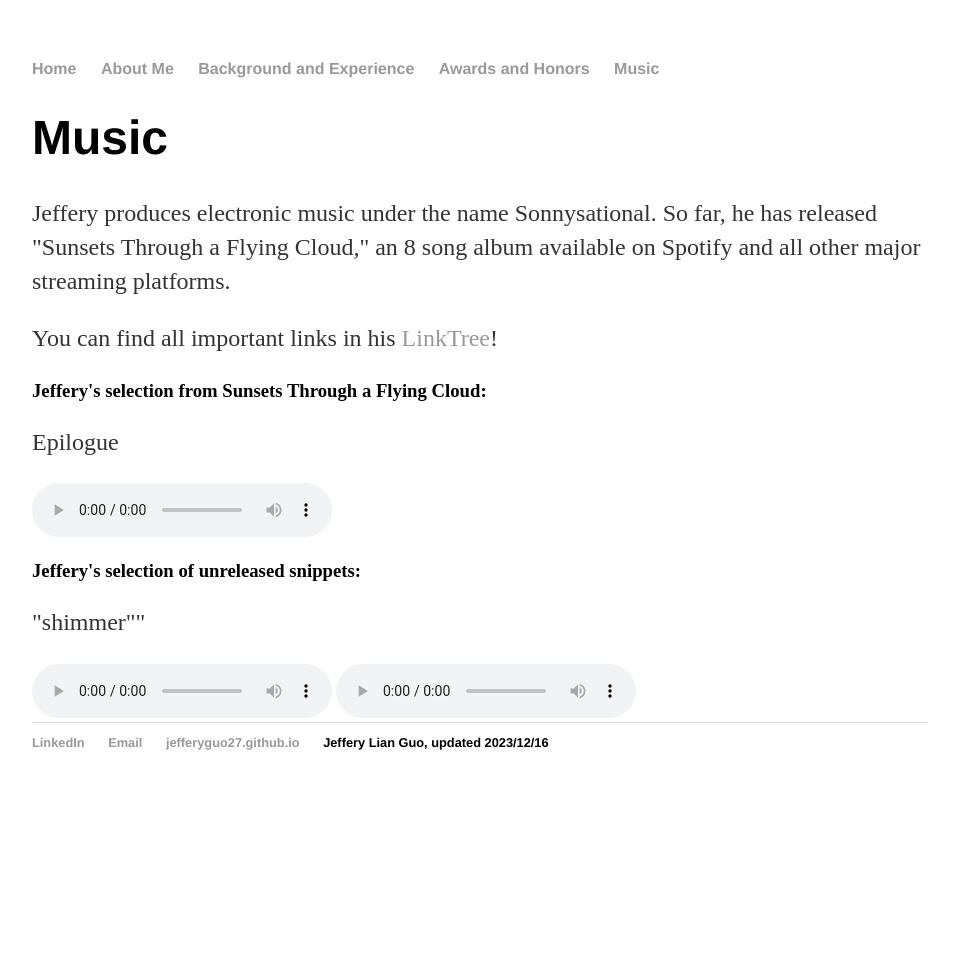
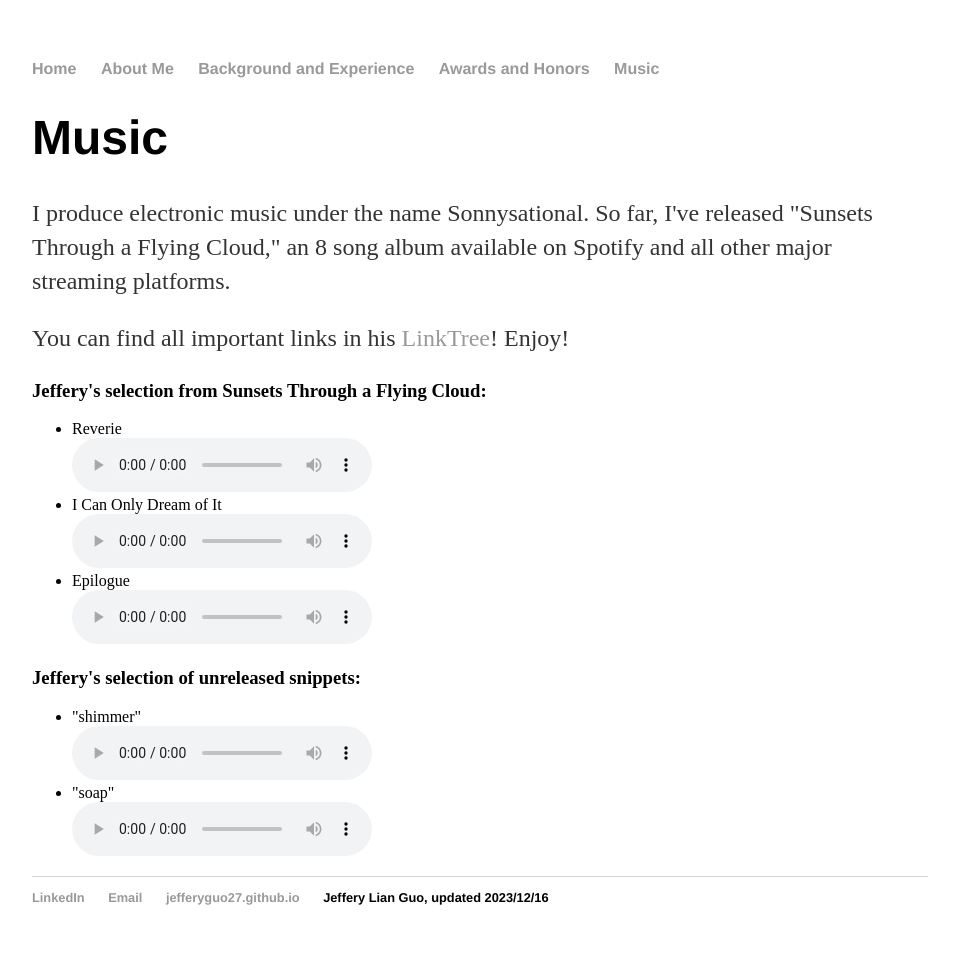
Before and after one commit to jefferyguo27/jefferyguo27.github.io, a Jekyll site: the page built from music/index.html, in a window 1280 px wide. Shown: the whole page, without its empty margins (160-1119 px from the left). Built offline with Jekyll 4.4.1, drawn with Linux system fonts in a browser that asks for light colours; before the commit the page ends 900 px from its top, so only the background shows below that.

Commit message:
more music things

```diff
--- a/music/index.html
+++ b/music/index.html
@@ -4,25 +4,40 @@ title: Music
 ---
 <div class="blurb">
 	<h1>Music</h1>
-    <p>Jeffery produces electronic music under the name Sonnysational. So far, he has released "Sunsets Through a Flying Cloud," an 8 song album available on Spotify and all other major streaming platforms.</p>
-    <p>You can find all important links in his <a href="https://www.linkedin.com/in/jefflguo/">LinkTree</a>!</p>
+    <p>I produce electronic music under the name Sonnysational. So far, I've released "Sunsets Through a Flying Cloud," an 8 song album available on Spotify and all other major streaming platforms.</p>
+    <p>You can find all important links in his <a href="https://www.linkedin.com/in/jefflguo/">LinkTree</a>! Enjoy!</p>
 
     <h3>Jeffery's selection from Sunsets Through a Flying Cloud:</h3>
-    <p>Epilogue</p>
+    <ul>
+        <li>Reverie</li>
+        <audio controls>
+            <source src="../audio/Reverie.mp3" type="audio/mpeg">
+        </audio>
+
+        <li>I Can Only Dream of It</li>
+        <audio controls>
+            <source src="../audio/I Can Only Dream of It.mp3" type="audio/mpeg">
+        </audio>
+
+        <li>Epilogue</li>
         <audio controls>
             <source src="../audio/Epilogue.mp3" type="audio/mpeg">
         </audio>
 
+    </ul>
+
     <h3>Jeffery's selection of unreleased snippets:</h3>
-    <p>"shimmer""</p>
+    <ul>
+        <li>"shimmer"</li>
         <audio controls>
             <source src="../audio/Shimmer beat.mp3" type="audio/mpeg">
             <p>"shimmer""</p>
         </audio>
 
+        <li>"soap"</li>
         <audio controls>
-        <p>"soap"</p>
             <source src="../audio/Soap.mp3" type="audio/mpeg">
         </audio>
+    </ul>
 
 </div>
```
Lines whose indentation alone changed are shown as unchanged.
